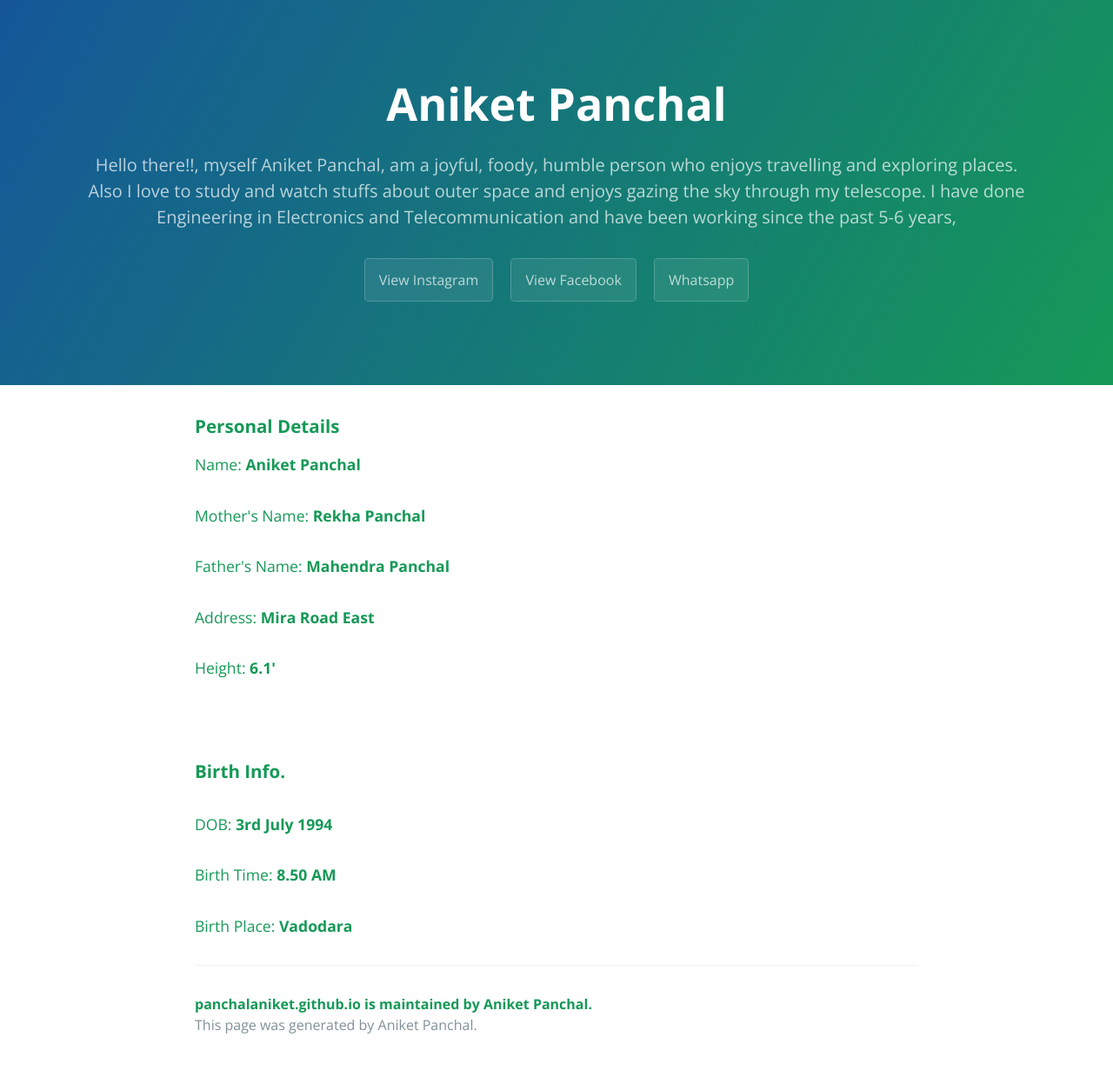
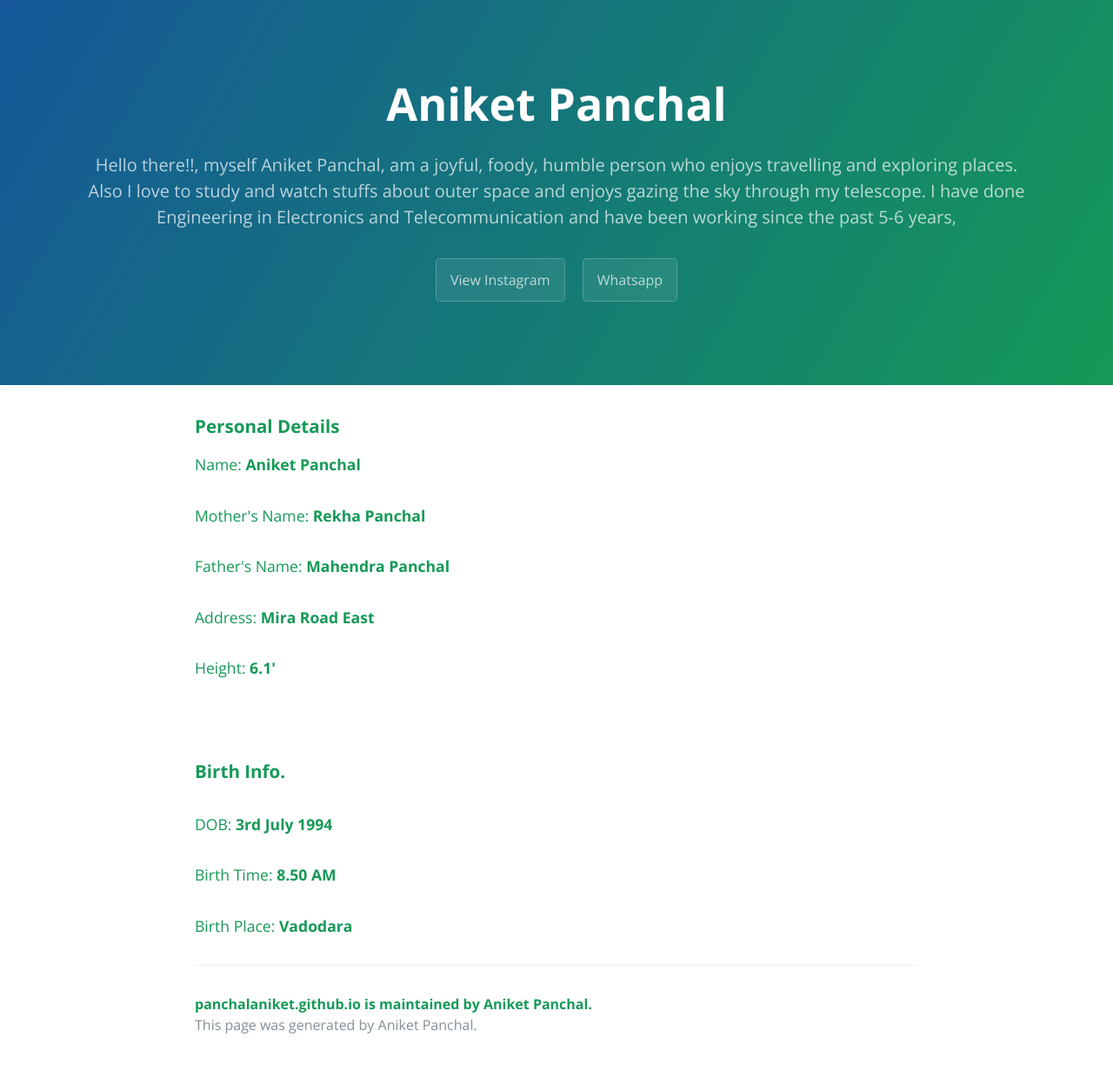
Before and after one commit to appanchal06/panchalaniket.github.io, a Jekyll site: the page built from index.html, in a window 1280 px wide. Shown: the whole page at 87% size. Built offline with Jekyll 4.4.1, drawn with Linux system fonts in a browser that asks for light colours.

Commit message:
Update default.html

```diff
--- a/_layouts/default.html
+++ b/_layouts/default.html
@@ -22,7 +22,6 @@
         <a href="https://instagram.com/aniket___ap?utm_medium=copy_link" class="btn">View Instagram</a>
       {% endif %}
       {% if site.show_downloads %}
-        <a href="https://www.facebook.com/aniket.panchal.ap" class="btn">View Facebook</a>
         <a href="https://api.whatsapp.com/send/?phone=+919769290104" class="btn">Whatsapp</a>
       {% endif %}
     </header>
```
